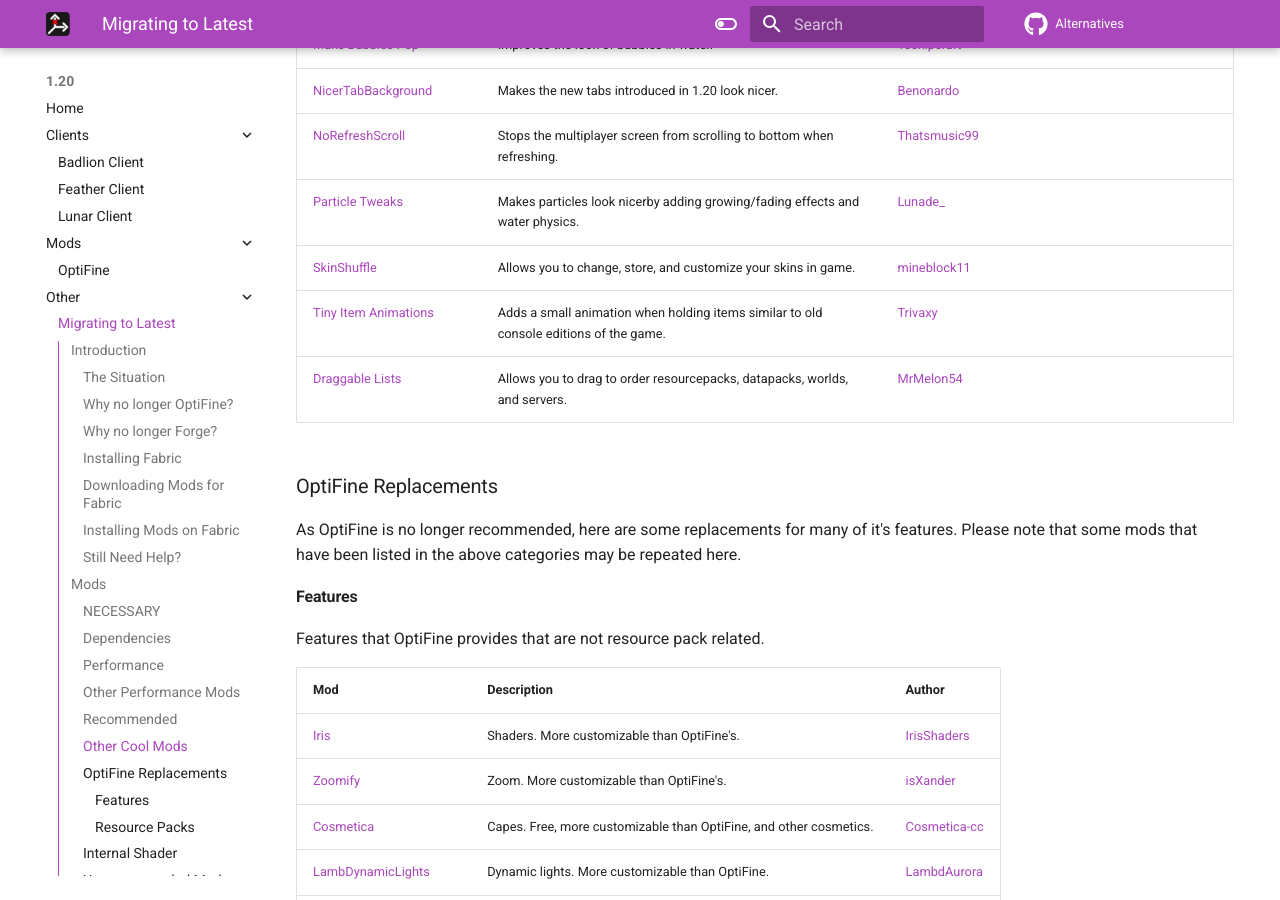
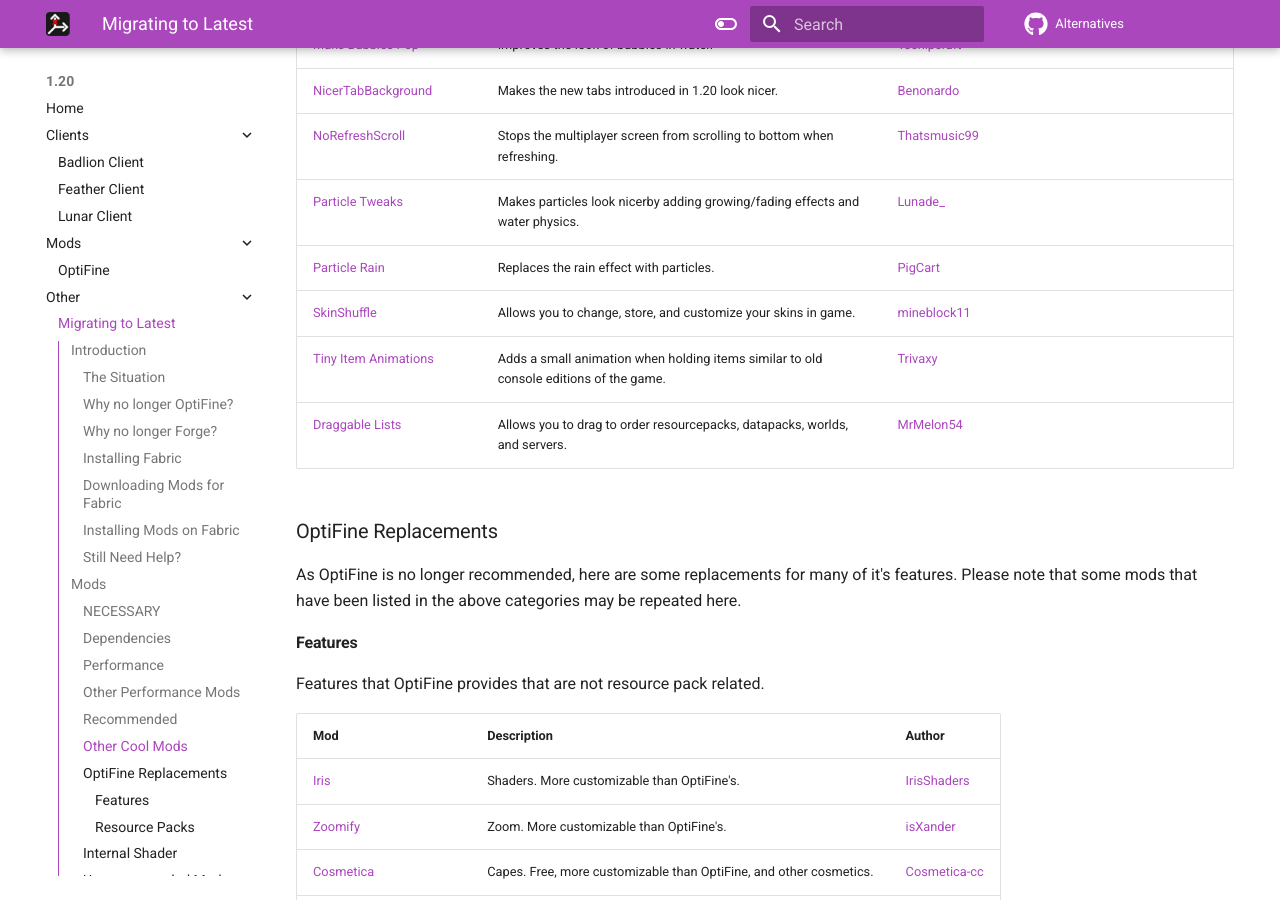
Before and after one commit to MicrocontrollersDev/Alternatives, an MkDocs documentation site: the page built from docs/latest/migrating.md, in a window 1280 px wide and 900 px high, scrolled down 7385 px. Built offline with MkDocs 1.6.1 and Material for MkDocs 9.7.7, drawn with Linux system fonts in a browser that asks for light colours; comment, search, counter and statistics services are not loaded.

Commit message:
cparticle rain

```diff
--- a/docs/latest/migrating.md
+++ b/docs/latest/migrating.md
@@ -209,6 +209,7 @@
 | [NicerTabBackground](https://modrinth.com/mod/nicertabbackground) | Makes the new tabs introduced in 1.20 look nicer. | [Benonardo](https://github.com/Benonardo) |
 | [NoRefreshScroll](https://modrinth.com/mod/norefreshscroll) | Stops the multiplayer screen from scrolling to bottom when refreshing. | [Thatsmusic99](https://github.com/Thatsmusic99) |
 | [Particle Tweaks](https://modrinth.com/mod/particle-tweaks) | Makes particles look nicerby adding growing/fading effects and water physics. | [Lunade_](https://github.com/AViewFromTheTop) |
+| [Particle Rain](https://modrinth.com/mod/particle-rain) | Replaces the rain effect with particles. | [PigCart](https://github.com/PigCart) |
 | [SkinShuffle](https://modrinth.com/mod/skinshuffle) | Allows you to change, store, and customize your skins in game. | [mineblock11](https://github.com/mineblock11) |
 | [Tiny Item Animations](https://modrinth.com/mod/tiny-item-animations) | Adds a small animation when holding items similar to old console editions of the game. | [Trivaxy](https://github.com/Trivaxy) |
 | [Draggable Lists](https://modrinth.com/mod/draggable-lists) | Allows you to drag to order resourcepacks, datapacks, worlds, and servers. | [MrMelon54](https://github.com/MrMelon54) |
```
